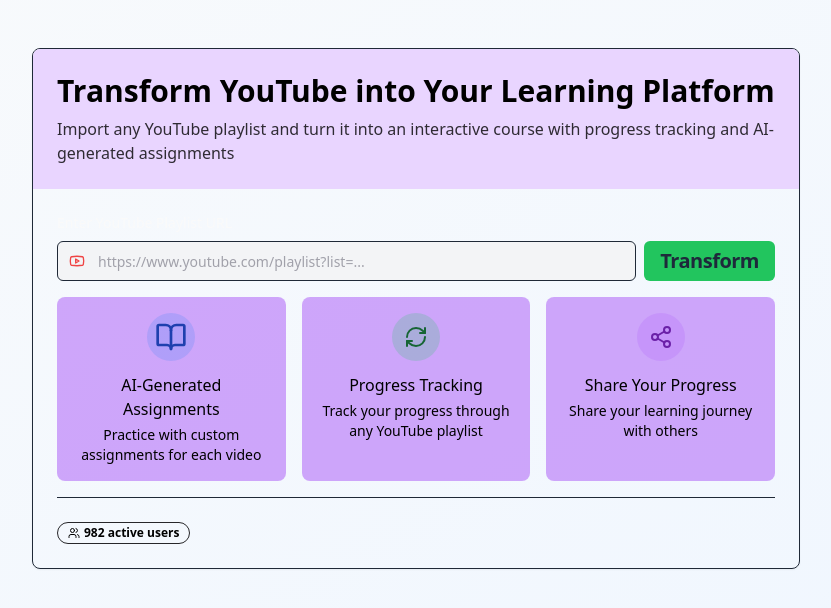
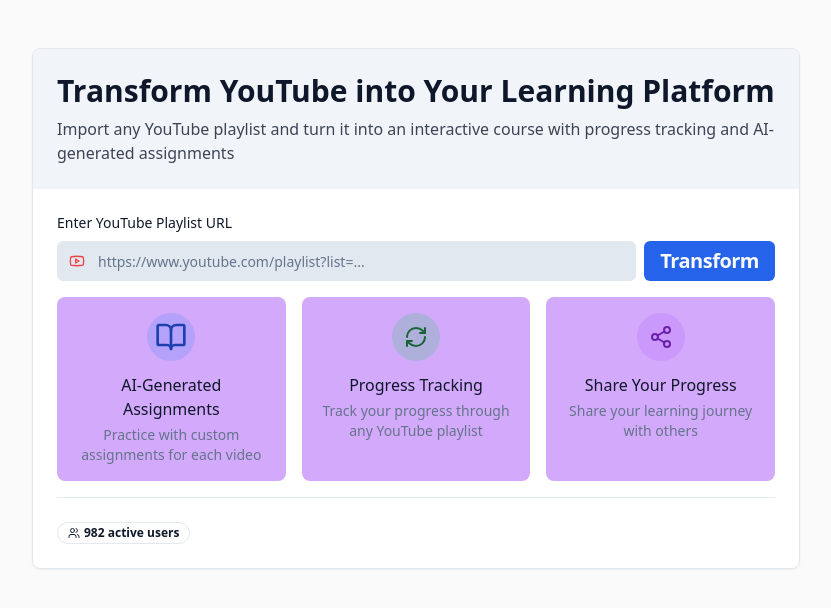
Before and after one commit to anillBhoi/ClassyTube, a Next.js app: page /dashboard in a window 1280 px wide. Shown: the top 608 px of the page, without its empty margins (224-1055 px from the left). Built offline with nearby package versions, Linux system fonts and the light colour scheme; no server answers.

Commit message:
implemented the theme changing feature

```diff
--- a/app/dashboard/layout.tsx
+++ b/app/dashboard/layout.tsx
@@ -1,5 +1,6 @@
 // app/dashboard/layout.tsx
 import { Header } from "@/components/header"
+import { ThemeToggle } from "@/components/ThemeToggle"
 import { auth } from "@clerk/nextjs/server"
 import { redirect } from "next/navigation"
 import type { ReactNode } from "react"
@@ -14,6 +15,9 @@
   return (
     <>
       <Header />
+      <div className="container mx-auto px-4 py-2 md:hidden flex justify-end">
+        <ThemeToggle />
+      </div>
       {children}
     </>
   );
--- a/app/dashboard/page.tsx
+++ b/app/dashboard/page.tsx
@@ -2,7 +2,7 @@
 
 export default function Dashboard() {
   return (
-    <div className="min-h-screen bg-gradient-to-br from-slate-50 to-blue-50 text-slate-900 font-sans overflow-hidden">
+    <div className="min-h-screen bg-background text-foreground font-sans overflow-hidden">
       <PlaylistDashboard />
     </div>
   )
--- a/app/globals.css
+++ b/app/globals.css
@@ -4,48 +4,48 @@
 
 @layer base {
   :root {
-    --background: 0 0% 100%;
-    --foreground: 240 10% 3.9%;
+    --background: 0 0% 98%;
+    --foreground: 222.2 47.4% 11.2%;
     --card: 0 0% 100%;
-    --card-foreground: 240 10% 3.9%;
+    --card-foreground: 222.2 47.4% 11.2%;
     --popover: 0 0% 100%;
-    --popover-foreground: 240 10% 3.9%;
-    --primary: 240 5.9% 10%;
-    --primary-foreground: 0 0% 98%;
-    --secondary: 240 4.8% 95.9%;
-    --secondary-foreground: 240 5.9% 10%;
-    --muted: 240 4.8% 95.9%;
-    --muted-foreground: 240 3.8% 46.1%;
-    --accent: 240 4.8% 95.9%;
-    --accent-foreground: 240 5.9% 10%;
-    --destructive: 0 84.2% 60.2%;
-    --destructive-foreground: 0 0% 98%;
-    --border: 240 5.9% 90%;
-    --input: 240 5.9% 90%;
-    --ring: 240 5.9% 10%;
+    --popover-foreground: 222.2 47.4% 11.2%;
+    --primary: 221.2 83.2% 53.3%;
+    --primary-foreground: 210 40% 98%;
+    --secondary: 210 40% 96.1%;
+    --secondary-foreground: 222.2 47.4% 11.2%;
+    --muted: 210 40% 96.1%;
+    --muted-foreground: 215.4 16.3% 46.9%;
+    --accent: 210 40% 96.1%;
+    --accent-foreground: 222.2 47.4% 11.2%;
+    --destructive: 0 72.2% 50.6%;
+    --destructive-foreground: 210 40% 98%;
+    --border: 214.3 31.8% 91.4%;
+    --input: 214.3 31.8% 91.4%;
+    --ring: 221.2 83.2% 53.3%;
     --radius: 0.5rem;
   }
 
   .dark {
-    --background: 0 0% 0%;
-    --foreground: 0 0% 98%;
-    --card: 240 10% 3.9%;
-    --card-foreground: 0 0% 98%;
-    --popover: 240 10% 3.9%;
-    --popover-foreground: 0 0% 98%;
-    --primary: 0 0% 98%;
-    --primary-foreground: 240 5.9% 10%;
-    --secondary: 240 3.7% 15.9%;
-    --secondary-foreground: 0 0% 98%;
-    --muted: 240 3.7% 15.9%;
-    --muted-foreground: 240 5% 64.9%;
-    --accent: 240 3.7% 15.9%;
-    --accent-foreground: 0 0% 98%;
+    --background: 222.2 47.4% 8%;
+    --foreground: 210 40% 98%;
+    --card: 222.2 47.4% 11.2%;
+    --card-foreground: 210 40% 98%;
+    --popover: 222.2 47.4% 11.2%;
+    --popover-foreground: 210 40% 98%;
+    --primary: 217.2 91.2% 59.8%;
+    --primary-foreground: 222.2 47.4% 11.2%;
+    --secondary: 217.2 32.6% 17.5%;
+    --secondary-foreground: 210 40% 98%;
+    --muted: 217.2 32.6% 17.5%;
+    --muted-foreground: 215 20.2% 65.1%;
+    --accent: 217.2 32.6% 17.5%;
+    --accent-foreground: 210 40% 98%;
     --destructive: 0 62.8% 30.6%;
-    --destructive-foreground: 0 0% 98%;
-    --border: 240 3.7% 15.9%;
-    --input: 240 3.7% 15.9%;
-    --ring: 240 4.9% 83.9%;
+    --destructive-foreground: 210 40% 98%;
+    --border: 217.2 32.6% 17.5%;
+    --input: 217.2 32.6% 17.5%;
+    --ring: 224.3 76.3% 48%;
   }
 }
 
--- a/app/layout.tsx
+++ b/app/layout.tsx
@@ -21,10 +21,9 @@
 }: Readonly<{
   children: React.ReactNode
 }>) {
-  const themeClass="dark"
   return (
     <ClerkProvider>
-      <html lang="en" className={themeClass} suppressHydrationWarning>
+      <html lang="en" suppressHydrationWarning>
         <head>
           <link rel="icon" href="/logo.png" />
         </head>
@@ -32,7 +31,7 @@
         <body className={inter.className}>
 
 
-          <ThemeProvider attribute="class" defaultTheme="dark">
+          <ThemeProvider attribute="class" defaultTheme="system" enableSystem>
             {children}
             <Analytics/>
           </ThemeProvider>
--- a/components/playlist-dashboard.tsx
+++ b/components/playlist-dashboard.tsx
@@ -148,10 +148,10 @@
       {!currentPlaylist ? (
         <div className="max-w-3xl mx-auto">
 
-          <Card className="bg-white-100 border-gray-800 overflow-hidden">
-            <div className="bg-purple-200 p-6 text-white">
-              <h1 className="text-3xl text-black font-bold mb-2">Transform YouTube into Your Learning Platform</h1>
-              <p className="text-black/80">
+          <Card className="bg-card border border-border overflow-hidden">
+            <div className="bg-accent p-6 text-accent-foreground">
+              <h1 className="text-3xl font-bold mb-2">Transform YouTube into Your Learning Platform</h1>
+              <p className="text-foreground/80">
                 Import any YouTube playlist and turn it into an interactive course with progress tracking and
                 AI-generated assignments
               </p>
@@ -159,7 +159,7 @@
             <CardContent className="pt-6">
               <form onSubmit={handleSubmit} className="space-y-4">
                 <div className="flex flex-col space-y-2">
-                  <label htmlFor="playlist-url" className="text-sm text-black-600 font-medium">
+                  <label htmlFor="playlist-url" className="text-sm text-foreground font-medium">
                     Enter YouTube Playlist URL
                   </label>
                   <div className="flex gap-2">
@@ -170,10 +170,10 @@
                         placeholder="https://www.youtube.com/playlist?list=..."
                         value={playlistUrl}
                         onChange={(e) => setPlaylistUrl(e.target.value)}
-                        className="bg-gray-100 text-black border-gray-800 pl-10"
+                        className="bg-input text-foreground border border-border pl-10"
                       />
                     </div>
-                    <Button type="submit" className="bg-green-500 hover:bg-green-200  text-xl font-bold text-slate-800 tracking-tight" disabled={isLoading}>
+                    <Button type="submit" className="text-xl font-bold tracking-tight" disabled={isLoading}>
                       {isLoading ? (
                         <>
                           <RefreshCw className="mr-2 h-4 w-4 animate-spin" />
@@ -192,13 +192,13 @@
                   </div>
                 )}
 
-                <div className="grid grid-cols-1 md:grid-cols-3 gap-4 mt-8 text-black">
+                <div className="grid grid-cols-1 md:grid-cols-3 gap-4 mt-8">
                   <div className="p-4 bg-purple-500/50 rounded-lg flex flex-col items-center text-center">
                     <div className="w-12 h-12 rounded-full bg-blue-500/20 flex items-center justify-center mb-3">
                       <BookOpen className="h-8 w-8 text-blue-800" />
                     </div>
                     <h3 className="font-medium mb-1">AI-Generated Assignments</h3>
-                    <p className="text-sm text-black-400">Practice with custom assignments for each video</p>
+                    <p className="text-sm text-muted-foreground">Practice with custom assignments for each video</p>
                   </div>
 
                   <div className="p-4 bg-purple-500/50 rounded-lg flex flex-col items-center text-center">
@@ -206,7 +206,7 @@
                       <RefreshCw className="h-6 w-6 text-green-800" />
                     </div>
                     <h3 className="font-medium mb-1">Progress Tracking</h3>
-                    <p className="text-sm text-black-400">Track your progress through any YouTube playlist</p>
+                    <p className="text-sm text-muted-foreground">Track your progress through any YouTube playlist</p>
                   </div>
 
                   <div className="p-4 bg-purple-500/50 rounded-lg flex flex-col items-center text-center">
@@ -214,13 +214,13 @@
                       <Share2 className="h-6 w-6 text-purple-800" />
                     </div>
                     <h3 className="font-medium mb-1">Share Your Progress</h3>
-                    <p className="text-sm text-black-400">Share your learning journey with others</p>
+                    <p className="text-sm text-muted-foreground">Share your learning journey with others</p>
                   </div>
                 </div>
 
-                <div className="flex items-center justify-between mt-6 pt-6 border-t border-gray-800">
+                <div className="flex items-center justify-between mt-6 pt-6 border-t border-border">
                   <div className="flex items-center gap-2">
-                    <Badge variant="outline" className="gap-1 text-black">
+                    <Badge variant="outline" className="gap-1">
                       <Users className="h-3 w-3" />
                       <span>982 active users</span>
                     </Badge>
@@ -246,13 +246,13 @@
               )}
               <div>
                 <h1 className="text-2xl font-bold">{currentPlaylist.title}</h1>
-                <p className="text-sm text-gray-400">
+                <p className="text-sm text-muted-foreground">
                   By {currentPlaylist.channelTitle} • {currentPlaylist.totalVideos} • {currentPlaylist.totalDuration}
                 </p>
               </div>
             </div>
             <div className="flex items-center gap-2">
-              <Button variant="outline" size="sm" className="gap-1 bg-white" onClick={handleShareProgress}>
+              <Button variant="outline" size="sm" className="gap-1" onClick={handleShareProgress}>
                 <Share2 className="h-4 w-4" />
                 <span>Share Your Progress</span>
               </Button>
@@ -321,24 +321,24 @@
                     }}
                   />
 
-                  <Card className="bg-white-900 border-gray-800 text-black-800">
+                  <Card className="bg-card border border-border">
                     <CardContent className="p-4">
                       <div className="flex items-center justify-between">
                         <h3 className="font-medium">Community Stats</h3>
-                        <Badge variant="outline" className="text-red-800">Live</Badge>
+                        <Badge variant="outline">Live</Badge>
                       </div>
 
                       <div className="mt-4 space-y-3">
                         <div className="flex justify-between items-center">
-                          <span className="text-sm text-gray-600">Active Learners</span>
+                          <span className="text-sm text-muted-foreground">Active Learners</span>
                           <span className="font-medium">243</span>
                         </div>
                         <div className="flex justify-between items-center">
-                          <span className="text-sm text-gray-600">Completion Rate</span>
+                          <span className="text-sm text-muted-foreground">Completion Rate</span>
                           <span className="font-medium">68%</span>
                         </div>
                         <div className="flex justify-between items-center">
-                          <span className="text-sm text-gray-600">Avg. Completion Time</span>
+                          <span className="text-sm text-muted-foreground">Avg. Completion Time</span>
                           <span className="font-medium">14 days</span>
                         </div>
                       </div>
@@ -348,26 +348,26 @@
               </div>
             </TabsContent>
             <TabsContent value="notes">
-              <div className="bg-purple-200 border border-gray-800 rounded-lg p-6">
+              <div className="bg-accent border border-border rounded-lg p-6">
                 <h2 className="text-lg font-semibold mb-4">My Course Notes</h2>
-                <p className="text-gray-600 mb-6">
+                <p className="text-muted-foreground mb-6">
                   Take notes as you progress through the course to help reinforce your learning.
                 </p>
 
-                <div className="min-h-[300px] bg-purple-100 rounded-lg p-4 border border-gray-700">
-                  <p className="text-gray-600 text-center py-10">
+                <div className="min-h-[300px] bg-background rounded-lg p-4 border border-border">
+                  <p className="text-muted-foreground text-center py-10">
                     Your notes will appear here as you add them to videos.
                   </p>
                 </div>
               </div>
             </TabsContent>
             <TabsContent value="assignments">
-              <div className="bg-purple-200 border border-gray-800 rounded-lg p-6">
+              <div className="bg-accent border border-border rounded-lg p-6">
                 <h2 className="text-lg font-semibold mb-4">My Assignments</h2>
-                <p className="text-gray-600 mb-6">Track your progress on assignments for each video in the course.</p>
+                <p className="text-muted-foreground mb-6">Track your progress on assignments for each video in the course.</p>
 
-                <div className="min-h-[300px] bg-purple-100 rounded-lg p-4 border border-gray-700">
-                  <p className="text-gray-600 text-center py-10">
+                <div className="min-h-[300px] bg-background rounded-lg p-4 border border-border">
+                  <p className="text-muted-foreground text-center py-10">
                     Complete assignments from the video list to see them here.
                   </p>
                 </div>
```
Also changed, not shown: app/page.tsx (+49 -47 lines), components/ThemeToggle.tsx (added, +30 -0 lines), components/achievement.tsx (+11 -11 lines), components/header.tsx (+14 -11 lines), components/playlist-stats.tsx (+11 -11 lines), components/video-list.tsx (+20 -21 lines).
